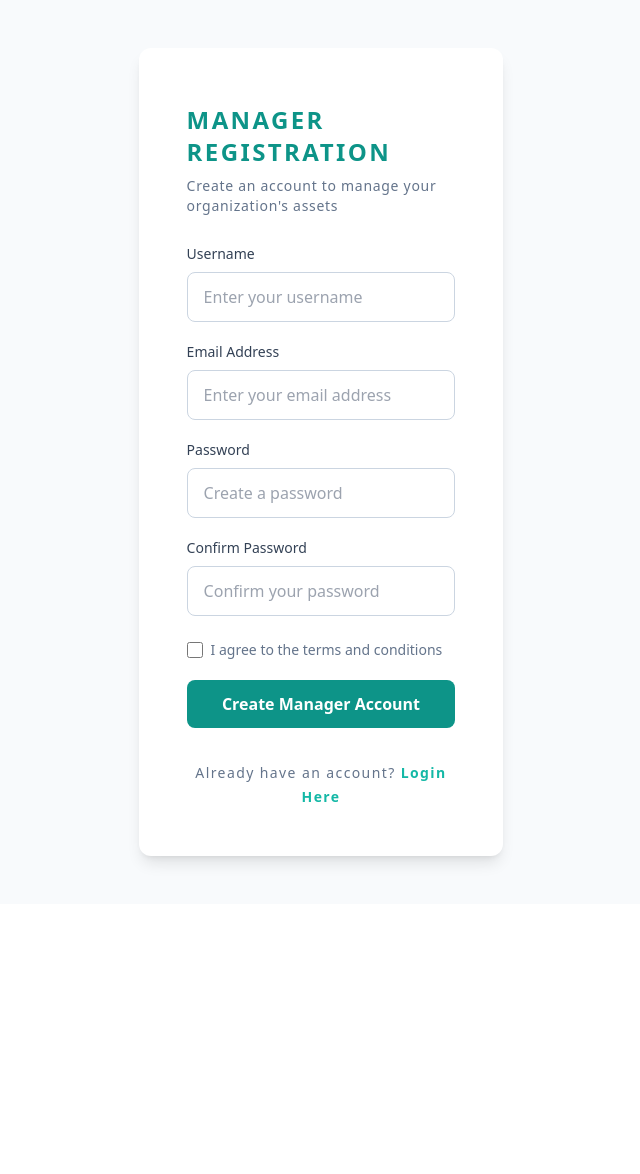
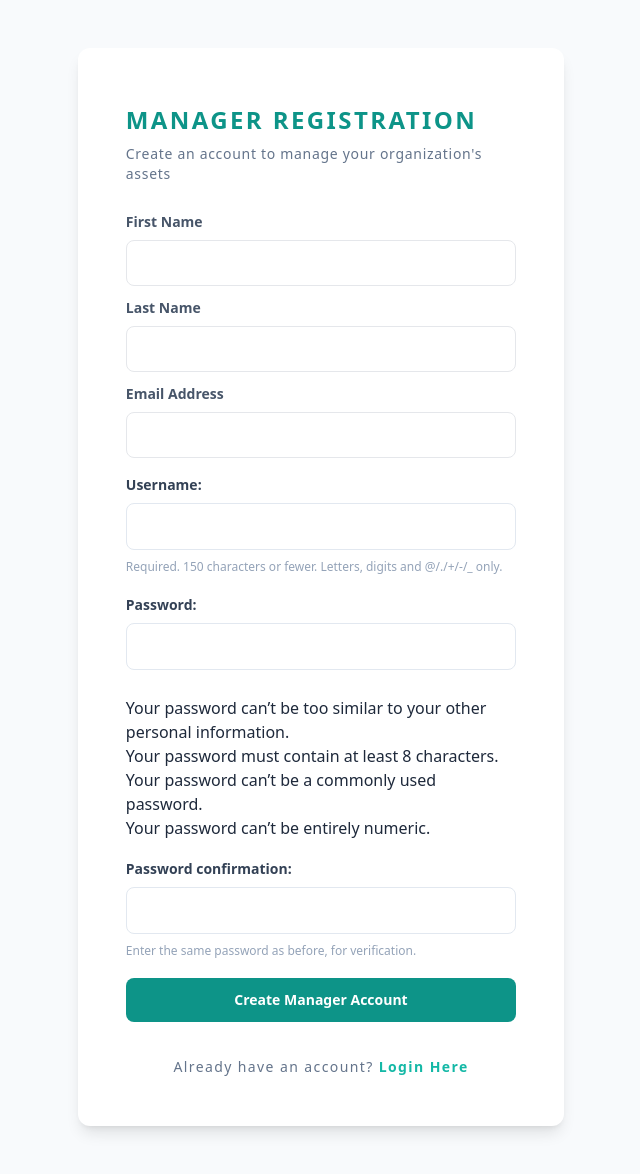
Before and after one commit to shivammohan-hub/AssetsTrackering-System, a Django app: page /admin/register/ in a window 1280 px wide. Shown: the part 89-1263 px from the top of the page, without its empty margins (319-959 px from the left). Before the commit the page ends 958 px from the top, so only its background shows below. Run offline with Django 5.2, Linux system fonts and the light colour scheme; some libraries are stand-ins or nearby versions.

Commit message:
feat: enhance login and registration forms with improved styling and functionality; integrate Django authentication forms

```diff
--- a/Assets/manager/templates/admin-register.html
+++ b/Assets/manager/templates/admin-register.html
@@ -5,6 +5,45 @@
     <meta name="viewport" content="width=device-width, initial-scale=1.0" />
     <title>AssetsTracker | Manager Login</title>
     <script src="https://cdn.tailwindcss.com"></script>
+    <style>
+        form > div > p {
+            display: flex;
+            flex-direction: column;
+            gap: 8px;
+            margin-bottom: 18px;
+        }
+
+        form > div > p > label {
+            font-size: 14px;
+            font-weight: 600;
+            color: rgb(51 65 85);
+        }
+
+        form > div > p > input {
+            width: 100%;
+            padding: 12px 16px;
+            border: 1px solid rgb(226 232 240);
+            border-radius: 8px;
+            font-size: 14px;
+            color: rgb(51 65 85);
+            outline: none;
+            background-color: white;
+            box-sizing: border-box;
+        }
+
+        form > div > p > span {
+            font-size: 12px;
+            color: rgb(148 163 184);
+        }
+
+        form > div > p > ul {
+            margin: 0;
+            padding-left: 18px;
+            font-size: 12px;
+            color: rgb(148 163 184);
+        }
+
+    </style>
 </head>
 <body class="bg-slate-50 text-slate-800">
 
@@ -25,43 +64,36 @@
     <div class="flex items-center justify-center px-8 py-12">
 
 
-        <div class="w-[30%] bg-white shadow-lg rounded-xl p-12">
+        <div class="w-[40%] bg-white shadow-lg rounded-xl p-12">
     <div class="mb-7">
         <p class="text-teal-600 text-2xl font-bold mt-2 tracking-widest">MANAGER REGISTRATION</p>
         <p class="text-slate-500 mt-2 text-sm tracking-wider">Create an account to manage your organization's assets</p>
     </div>
 
-    <form method="POST" class="flex flex-col gap-5">
+
+    <form method="POST">
         {% csrf_token %}
 
-        <div>
-            <label for="username" class="block text-sm font-medium text-slate-700 mb-2">Username</label>
-            <input type="text" name="username" id="username" placeholder="Enter your username" class="w-full px-4 py-3 border border-slate-300 rounded-lg outline-none" required>
+        <div class="flex flex-col gap-3 mb-4">
+            <div class="flex flex-col gap-2">
+            <label class="font-semibold text-slate-600 text-sm" for="fname">First Name</label>
+            <input type="text" class="border outline-none px-5 py-2.5 rounded-lg " name="fname">
             </div>
 
-        <div>
-            <label for="email" class="block text-sm font-medium text-slate-700 mb-2">Email Address</label>
-            <input type="email" name="email" id="email" placeholder="Enter your email address" class="w-full px-4 py-3 border border-slate-300 rounded-lg outline-none" required>
+            <div class="flex flex-col gap-2">
+            <label class="font-semibold text-slate-600 text-sm" for="lname">Last Name</label>
+            <input type="text" class="border outline-none px-5 py-2.5 rounded-lg " name="lname">
             </div>
 
-        <div>
-            <label for="password" class="block text-sm font-medium text-slate-700 mb-2">Password</label>
-            <input type="password" name="password" id="password" placeholder="Create a password" class="w-full px-4 py-3 border border-slate-300 rounded-lg outline-none" required>
+            <div class="flex flex-col gap-2">
+            <label class="font-semibold text-slate-600 text-sm" for="email">Email Address</label>
+            <input type="email" class="border outline-none px-5 py-2.5 rounded-lg " name="email">
+            </div>
         </div>
 
-        <div>
-            <label for="confirm_password" class="block text-sm font-medium text-slate-700 mb-2">Confirm Password</label>
-            <input type="password" name="confirm_password" id="confirm_password" placeholder="Confirm your password" class="w-full px-4 py-3 border border-slate-300 rounded-lg outline-none" required>
-        </div>
+        <div>{{registerForm.as_p}}</div>
 
-        <div class="flex items-center gap-2 mt-1">
-            <input type="checkbox" name="terms" id="terms" class="w-4 h-4 accent-teal-600" required>
-            <label for="terms" class="text-sm text-slate-500">I agree to the terms and conditions</label>
-        </div>
-
-        <button type="submit" class="w-full bg-teal-600 text-white py-3 rounded-lg font-bold hover:bg-teal-700">
-            Create Manager Account
-        </button>
+        <input type="submit" class="w-full bg-teal-600 text-white py-3 rounded-lg font-semibold text-sm hover:bg-teal-700 cursor-pointer" value="Create Manager Account">
     </form>
 
     <div class="text-center mt-8">
@@ -71,8 +103,6 @@
         </a>
     </div>
 </div>
-
-
     </div>
 </body>
 </html>
--- a/Assets/manager/views.py
+++ b/Assets/manager/views.py
@@ -1,5 +1,9 @@
 from django.shortcuts import render, redirect
 from .models import *
+from django.contrib.auth.forms import UserCreationForm, AuthenticationForm
+from django.contrib.auth import authenticate, login as auth_login, logout as auth_logout
+
+from django.contrib.auth.decorators import login_required
 
 # Create your views here.
 def dashboard(req):
@@ -75,10 +79,19 @@ def users(req):
 
 
 def manager_register(req):
-    return render(req, "admin-register.html")
+    form = UserCreationForm(req.POST or None)
+    data = {
+        "registerForm" : form
+    }
+    return render(req, "admin-register.html",data)
 
 def manager_login(req):
-    return render(req, "admin-login.html")
+    form = AuthenticationForm(req.POST or None)
+    data = {
+        "loginForm" : form
+    }
+    return render(req, "admin-login.html",data)
 
 def manager_logout(req):
-    pass
+    auth_logout(req)
+    return redirect("user:home")
```
Also changed, not shown: Assets/manager/templates/admin-login.html (+29 -19 lines), Assets/user/templates/login.html (+28 -18 lines), Assets/user/views.py (+8 -1 lines). Lines whose indentation alone changed are shown as unchanged.
